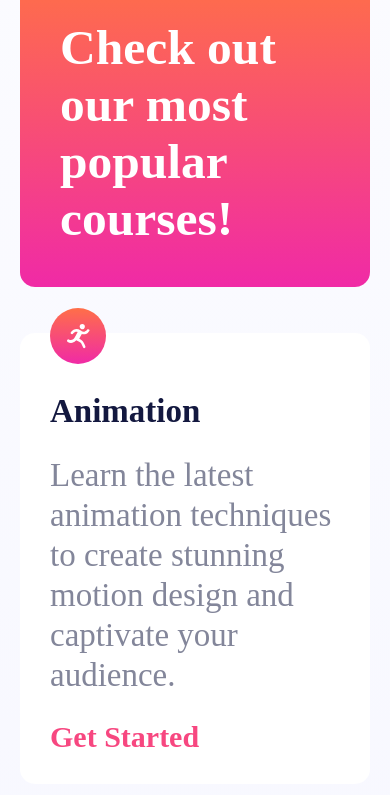
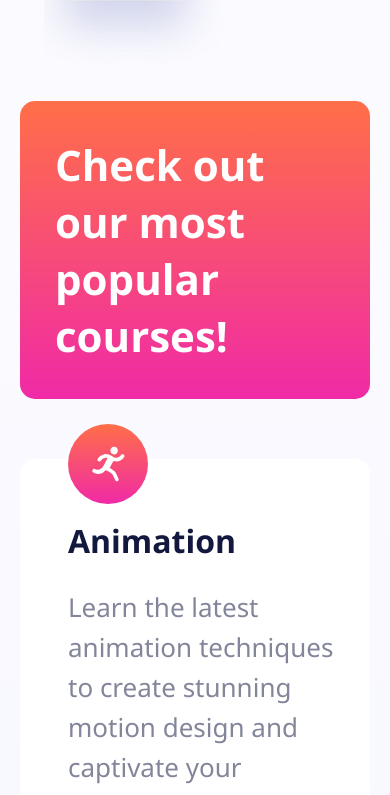
Before and after one commit to suhailamohamed21/ZIGZAG-CS-Front-End-24, a plain HTML site: page Skilled e-learning landing page/index.html in a window 390 px wide. Shown: the part 1239-2034 px from the top of the page. Drawn offline with Linux system fonts and the light colour scheme.

Commit message:
Update style.css

```diff
--- a/Skilled e-learning landing page/style.css
+++ b/Skilled e-learning landing page/style.css
@@ -12,6 +12,7 @@
     box-sizing: border-box;
     margin: 0;
     padding: 0;
+    font-family:'Segoe UI', Tahoma, Geneva, Verdana, sans-serif;
 }
 body{
     background-image: var(--backcolor);
@@ -66,8 +67,8 @@ body{
 
 .title p{
     color: var(--gray);
-    font-size: 21px;
-    padding: 30px 0;
+    font-size: 20px;
+    padding: 30px 0px;
 }
 
 .desktop{
@@ -95,7 +96,8 @@ body{
 .section .first{
     background-image: var(--colory);
     color: white;
-    font-size: 24px;
+    font-size: 22px;
+    padding-top: 47px;
 }
 
 .course{
@@ -141,7 +143,7 @@ body{
     align-items: center;
     justify-content: space-between;
     /* height: 100px; */
-    padding: 20px 150px;
+    padding: 25px 150px;
     margin: auto;
     margin-top: 70px;
 }
@@ -152,7 +154,7 @@ body{
     padding: 15px 25px;
     color: white;
     font-size: 17px;
-    font-weight: bold;
+    font-weight:600;
     text-align: center;
     border: none;
 }
@@ -233,7 +235,7 @@ body{
     }
 
     .footer {
-        padding: 0 40px;
+        padding: 35px 40px;
         margin-top: 30px;
     }
 
@@ -299,26 +301,38 @@ body{
         align-items: center;
     }
     .section .first{
-        font-size: 33px;
-        padding: 40px;
+        font-size: 28px;
+        padding: 35px;
+        padding-right: 44px;
     }
 
     .section .course {
         width: 100%;
-        margin-top: 16px;
+        margin-top: 25x;
+    }
+
+    .course img{
+        position: absolute;
+        top: -35px;
+        left: 48px;
+        width: 80px;
     }
 
     .course h3 {
-        font-size: 33px;
+        font-size: 32px;
+        padding-left: 18px;
     }
 
     .course p {
-        font-size: 33px;
+        font-size: 26px;
+        font-weight: 400;
         line-height: 40px;
+        padding-left: 18px;
     }
     .course a{
         font-size: 30px;
         font-weight: bold;
+        padding-left: 18px;
     }
 
     .footer {
@@ -327,6 +341,7 @@ body{
     }
 
     .footer button {
-        padding: 15px 25px;
+        padding: 20px 33px;
+        font-size: 22px;
     }
 }
```
